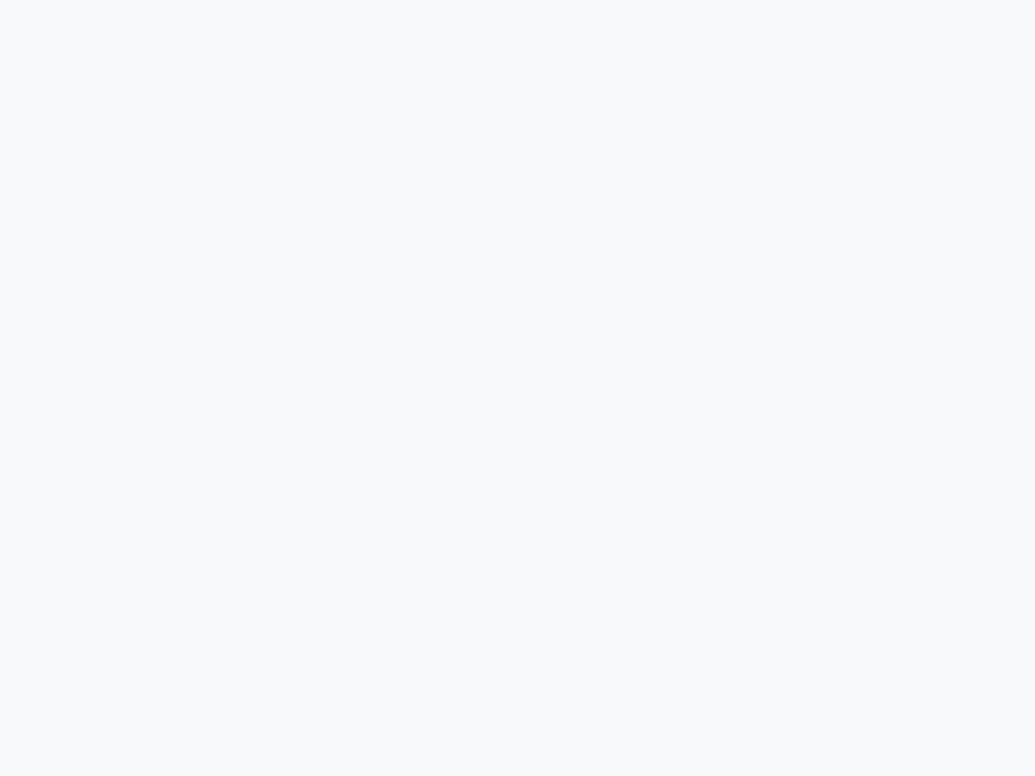
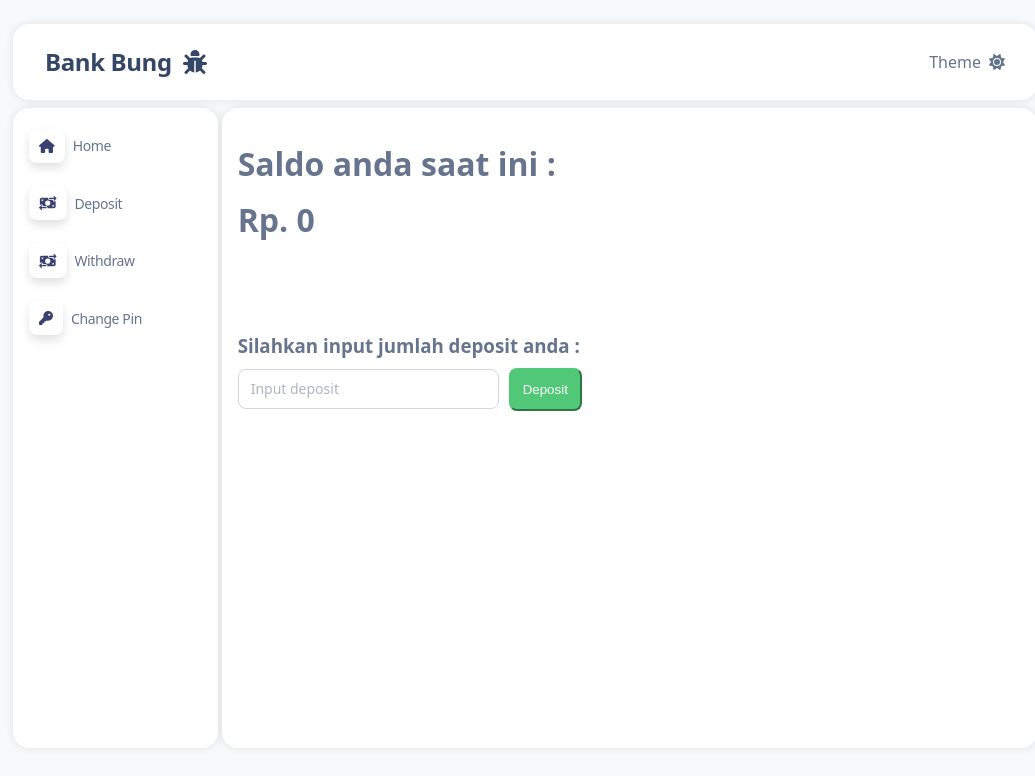
Before and after one commit to DeLuthpi/app-bank-react, a React (Vite) app: page /deposit in a window 1280 px wide. Before the commit this address had no page. Shown: the top 776 px of the page, without its empty margins (115-1150 px from the left). Built offline with nearby package versions, Linux system fonts and the light colour scheme.

Commit message:
add deposit menu

```diff
--- a/package.json
+++ b/package.json
@@ -17,6 +17,7 @@
     "@reduxjs/toolkit": "^2.2.7",
     "app-bank": "file:",
     "react": "^18.3.1",
+    "react-currency-format": "^1.1.0",
     "react-dom": "^18.3.1",
     "react-redux": "^9.1.2",
     "react-router-dom": "^6.26.1"
--- /dev/null
+++ b/src/assets/css/deposit-style.css
@@ -0,0 +1,12 @@
+.form-deposit {
+	display: flex;
+	flex-wrap: wrap;
+	flex-direction: column;
+	justify-content: left;
+	align-items: left;
+	width: 100%;
+}
+
+.title-form {
+	margin: 0.5rem 0;
+}
--- a/src/assets/css/style.css
+++ b/src/assets/css/style.css
@@ -19,6 +19,80 @@ a {
 	letter-spacing: -0.025rem;
 	color: #344767;
 	text-decoration: none;
+}
+
+input {
+	margin: 0;
+	font-family: inherit;
+	font-size: inherit;
+	line-height: inherit;
+}
+
+input::-webkit-inner-spin-button {
+	-webkit-appearance: none;
+	margin: 0;
+}
+
+.form-control {
+	border-radius: 0.5rem;
+	border-top-right-radius: 0.5rem;
+	border-bottom-right-radius: 0.5rem;
+	border-left-width: 1px;
+}
+
+.form-control {
+	width: 30%;
+	padding: 0.5rem 0.75rem;
+	font-size: 0.875rem;
+	font-weight: 400;
+	line-height: 1.4rem;
+	color: #495057;
+	background-color: #fff;
+	background-clip: padding-box;
+	border: 1px solid #d2d6da;
+	appearance: none;
+	border-radius: 0.5rem;
+	transition: box-shadow 0.15s ease, border-color 0.15s ease;
+}
+
+@media (prefers-reduced-motion: reduce) {
+	.form-control {
+		transition: none;
+	}
+}
+
+.form-control:focus {
+	color: #495057;
+	background-color: #fff;
+	border-color: #00cccc;
+	outline: 0;
+	box-shadow: 0 0 0 2px #50c878;
+}
+
+.form-control::-webkit-date-and-time-value {
+	height: 1.4rem;
+}
+
+.form-control::placeholder {
+	color: #adb5bd;
+	opacity: 1;
+}
+
+.btn-submit {
+	color: #fff;
+	font-weight: 500;
+	border-color: #50c878;
+	background-color: #50c878;
+	border-radius: 0.5rem;
+	padding: 0.75rem;
+	cursor: pointer;
+	margin-left: 10px;
+}
+
+.btn-submit:hover {
+	color: #fff;
+	background-color: #00693e;
+	border-color: #00693e;
 }
 
 .container {
--- /dev/null
+++ b/src/pages/Deposit.jsx
@@ -0,0 +1,40 @@
+import Sidebar from '../components/Sidebar';
+import Navbar from '../components/Navbar';
+import { useDispatch, useSelector } from "react-redux"
+import { deposit } from "../redux/slices/accountSlice"
+import '../assets/css/deposit-style.css'
+import CurrencyFormat from 'react-currency-format';
+
+const Deposit = () => {
+	const saldo = useSelector(state => state.account.saldo);
+
+	const dispatch = useDispatch();
+	const handleDeposit = (e) => {
+		e.preventDefault();
+		const amount = e.target.deposit.value;
+		dispatch(deposit(parseInt(amount)));
+		e.target.deposit.value = 0;
+	}
+
+	return (
+		<div className='container'>
+			<Navbar />
+			<div className="main-page">
+				<Sidebar />
+				<div className="main-section">
+					<h1 className="main-title">Saldo anda saat ini :</h1>
+					<h1 className="main-saldo"><CurrencyFormat value={saldo} displayType={'text'} thousandSeparator={true} thousandSpacing='3' prefix={'Rp. '} /></h1>
+					<div className="form-deposit">
+						<h3 className="title-form">Silahkan input jumlah deposit anda :&emsp;</h3>
+						<form onSubmit={handleDeposit}>
+							<input type="number" name="deposit" className="form-control" placeholder="Input deposit" />
+							<button type="submit" className="btn-submit">Deposit</button>
+						</form>
+					</div>
+				</div>
+			</div>
+		</div>
+	)
+};
+
+export default Deposit;
--- a/src/pages/Home.jsx
+++ b/src/pages/Home.jsx
@@ -1,6 +1,7 @@
 import { useSelector } from 'react-redux';
 import Sidebar from '../components/Sidebar';
 import Navbar from '../components/Navbar';
+import CurrencyFormat from 'react-currency-format';
 
 const Home = () => {
 	const saldo = useSelector(state => state.account.saldo);
@@ -12,7 +13,7 @@ const Home = () => {
 				<Sidebar />
 				<div className="main-section">
 					<h1 className="main-title">Saldo anda saat ini :</h1>
-					<h1 className="main-saldo">Rp. {saldo},-</h1>
+					<h1 className="main-saldo"><CurrencyFormat value={saldo} displayType={'text'} thousandSeparator={true} thousandSpacing='3' prefix={'Rp. '} /></h1>
 					<h3>Riwayat Transaksi :</h3>
 					<p className="main-desc">Tidak ada riwayat transaksi</p>
 				</div>
--- a/src/routes/routeList.jsx
+++ b/src/routes/routeList.jsx
@@ -1,4 +1,5 @@
 import Home from "../pages/Home"
+import Deposit from "../pages/Deposit"
 
 export const routeList = [
 	{
@@ -9,4 +10,8 @@ export const routeList = [
 		path: "/home",
 		element: <Home />
 	},
+	{
+		path: "/deposit",
+		element: <Deposit />
+	},
 ];
```
Also changed, not shown: 1 other file (tests, documents, lock files or other folders).
